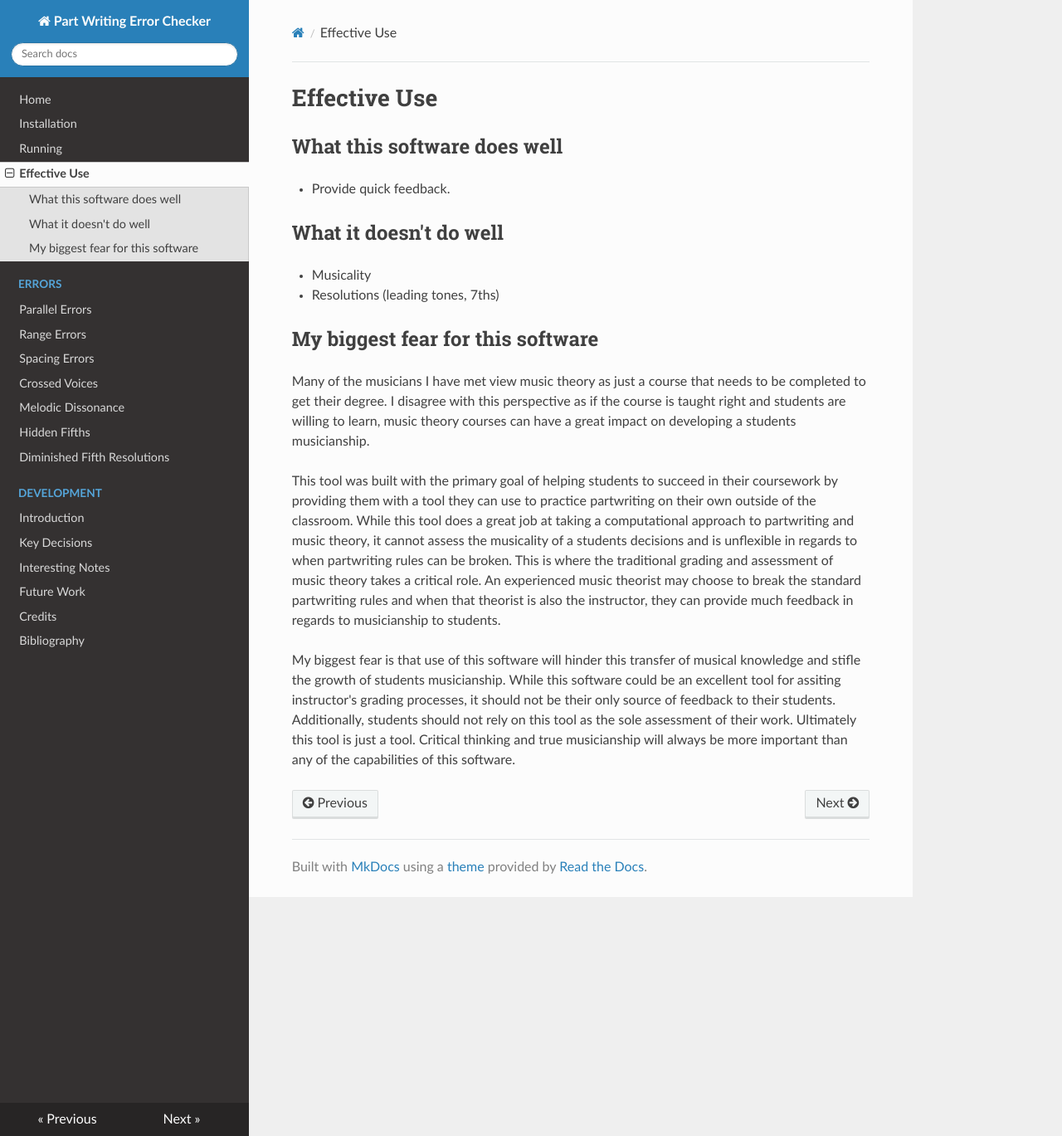
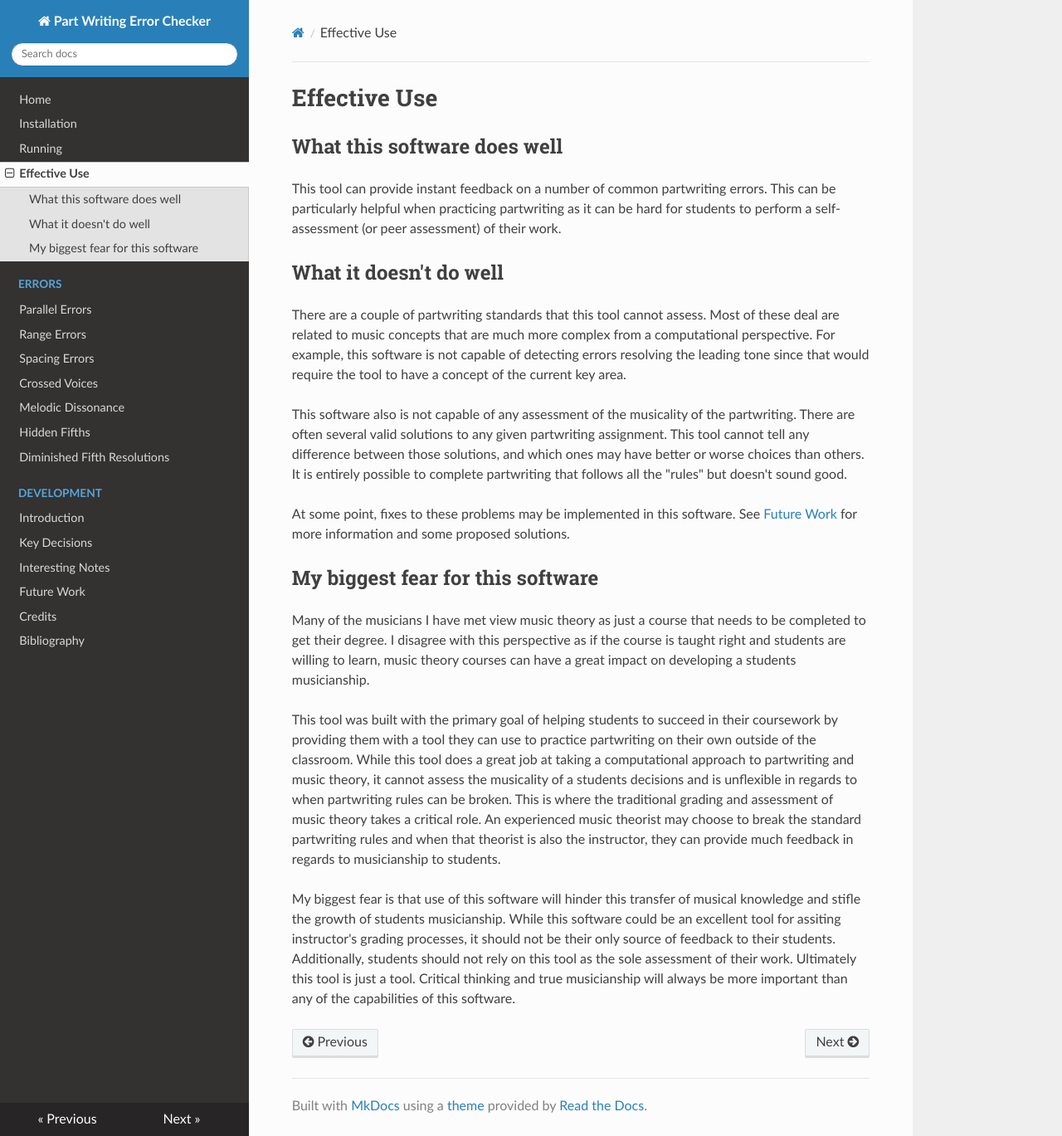
Before and after one commit to Jedimaster4559/PartwritingErrorChecker, an MkDocs documentation site: the page built from docs/EffectiveUse.md, in a window 1280 px wide and 1369 px high. Shown: the whole window at 83% size. Built offline with MkDocs 1.6.1, drawn with Linux system fonts in a browser that asks for light colours; nearby versions of some CDN libraries.

Commit message:
updating effeective use docs

```diff
--- a/docs/EffectiveUse.md
+++ b/docs/EffectiveUse.md
@@ -1,11 +1,14 @@
 # Effective Use
 
 ## What this software does well
-- Provide quick feedback.
+This tool can provide instant feedback on a number of common partwriting errors. This can be particularly helpful when practicing partwriting as it can be hard for students to perform a self-assessment (or peer assessment) of their work.
 
 ## What it doesn't do well
-- Musicality
-- Resolutions (leading tones, 7ths)
+There are a couple of partwriting standards that this tool cannot assess. Most of these deal are related to music concepts that are much more complex from a computational perspective. For example, this software is not capable of detecting errors resolving the leading tone since that would require the tool to have a concept of the current key area.
+
+This software also is not capable of any assessment of the musicality of the partwriting. There are often several valid solutions to any given partwriting assignment. This tool cannot tell any difference between those solutions, and which ones may have better or worse choices than others. It is entirely possible to complete partwriting that follows all the "rules" but doesn't sound good.
+
+At some point, fixes to these problems may be implemented in this software. See [Future Work](#FutureWork) for more information and some proposed solutions.
 
 ## My biggest fear for this software
 Many of the musicians I have met view music theory as just a course that needs to be completed to get their degree. I disagree with this perspective as if the course is taught right and students are willing to learn, music theory courses can have a great impact on developing a students musicianship.
```
Also changed, not shown: docs/Installation.md (+1 -5 lines), 1 other file.
